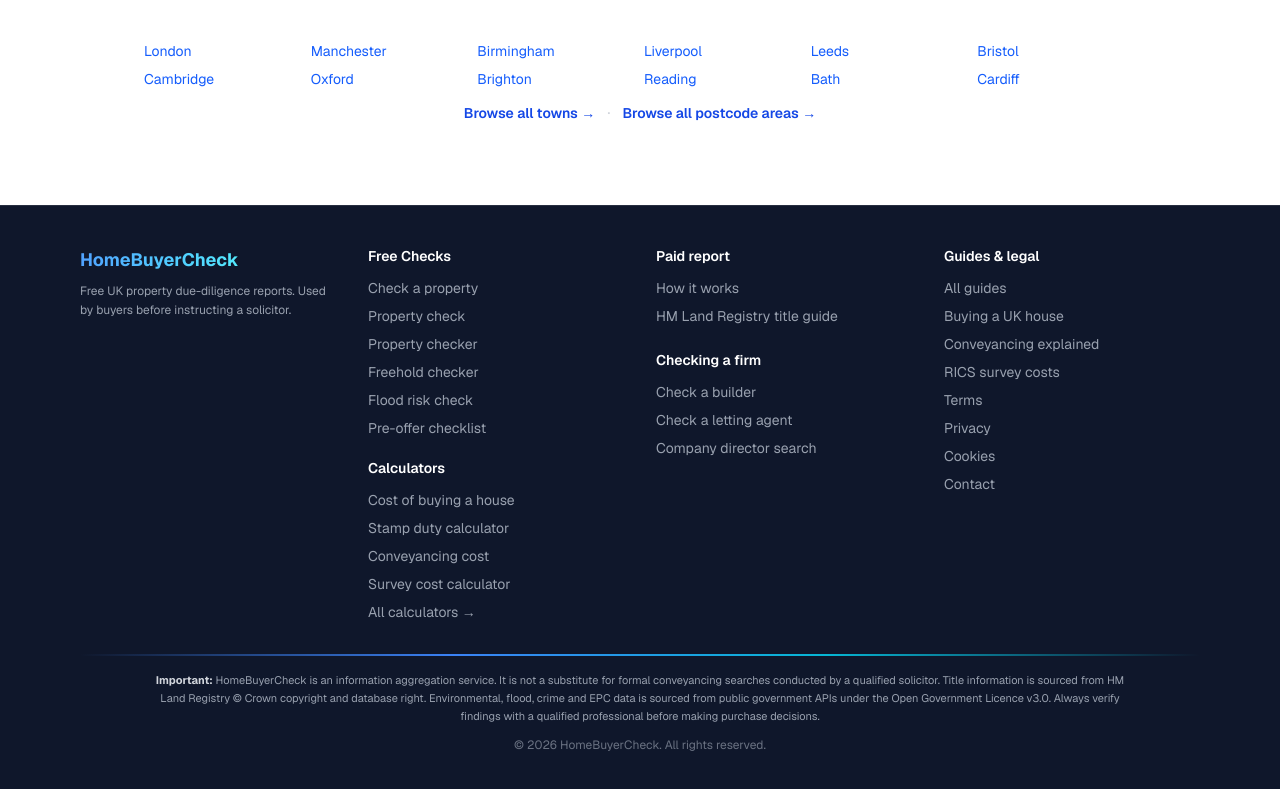
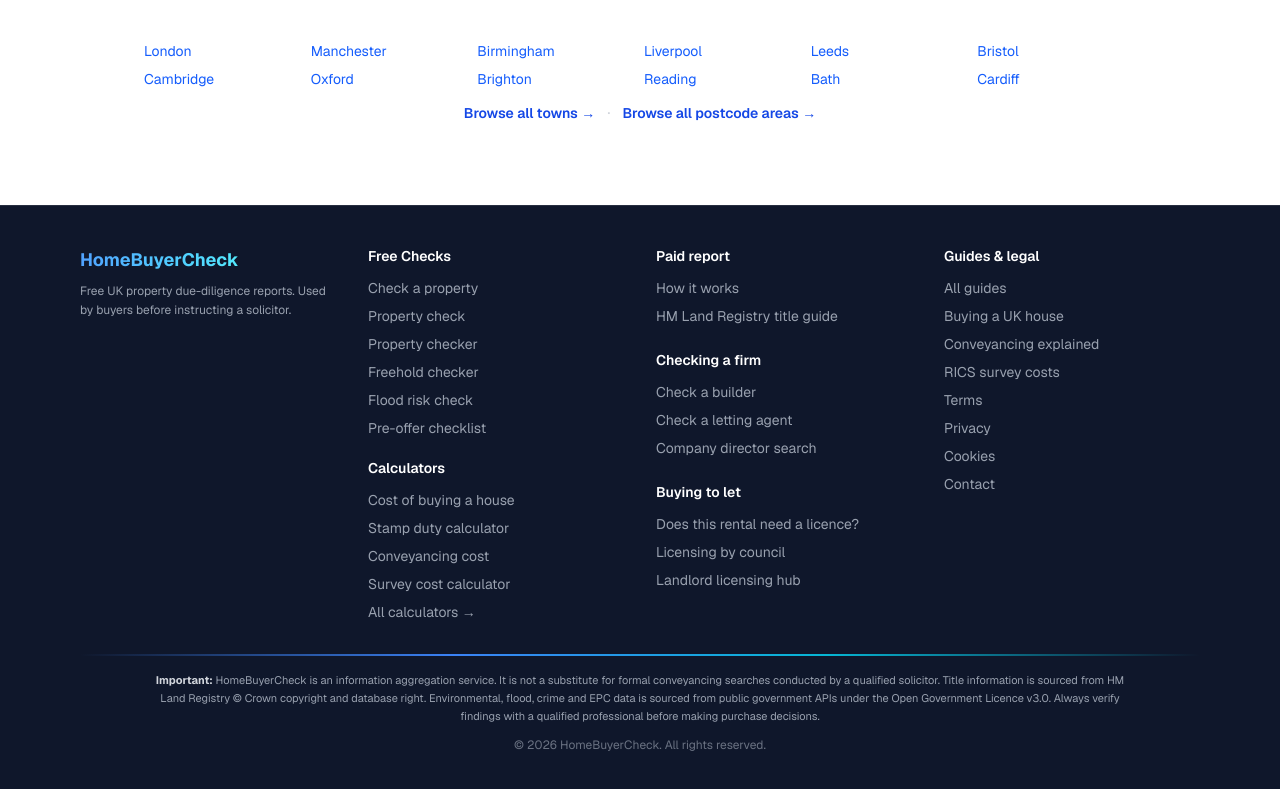
Before and after one commit to skillettsites/propertyhistorycheck, a Next.js app: page / in a window 1280 px wide. Shown: the part 6588-7377 px from the top of the page. Built offline with nearby package versions, Linux system fonts and the light colour scheme; no server answers.

Commit message:
Link the landlord licensing checks from the footer

```diff
--- a/src/components/Footer.tsx
+++ b/src/components/Footer.tsx
@@ -44,6 +44,12 @@ export default function Footer() {
               <li><a href="https://www.checkafirm.co.uk/letting-agent-check" className="hover:text-white transition-colors">Check a letting agent</a></li>
               <li><a href="https://www.checkafirm.co.uk/company-director-search" className="hover:text-white transition-colors">Company director search</a></li>
             </ul>
+            <h3 className="font-semibold text-white mb-3 mt-6">Buying to let</h3>
+            <ul className="space-y-2">
+              <li><a href="https://prscheck.co.uk/check" className="hover:text-white transition-colors">Does this rental need a licence?</a></li>
+              <li><a href="https://prscheck.co.uk/councils" className="hover:text-white transition-colors">Licensing by council</a></li>
+              <li><a href="https://prscheck.co.uk/landlords" className="hover:text-white transition-colors">Landlord licensing hub</a></li>
+            </ul>
           </div>
           <div>
             <h3 className="font-semibold text-white mb-3">Guides &amp; legal</h3>
```
